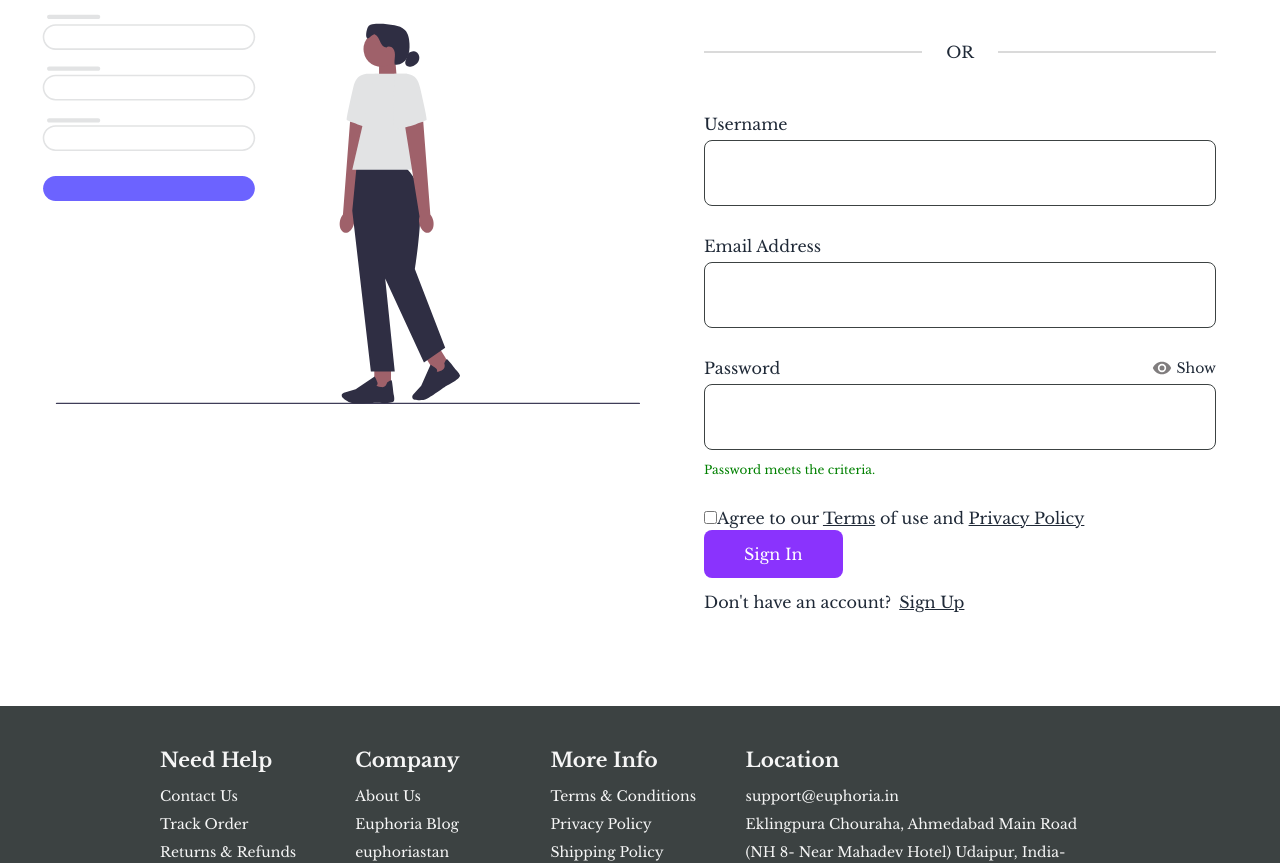
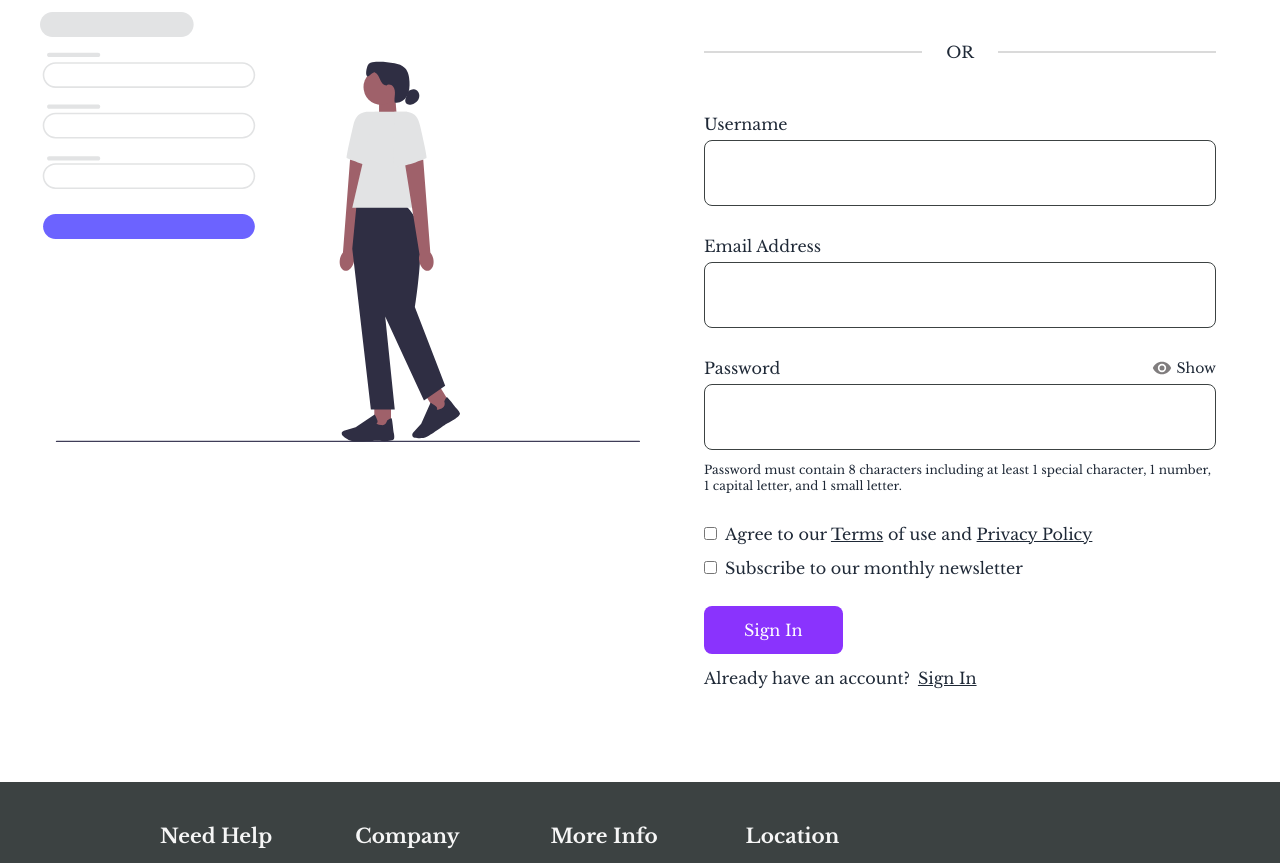
Before and after one commit to Sakib963/euphoria-client, a React (Vite) app: page /signup in a window 1280 px wide. Shown: the part 404-1267 px from the top of the page. Built offline with nearby package versions, Linux system fonts and the light colour scheme.

Commit message:
done login and signup page

```diff
--- a/src/pages/SignUp/SignUp.jsx
+++ b/src/pages/SignUp/SignUp.jsx
@@ -25,20 +25,26 @@ const SignUp = () => {
 
     const hasMinLength = newPassword.length >= 8;
     const hasNumber = /[0-9]/.test(newPassword);
-    const hasSpecialChar = /[!@#$%^&*()_+{}\[\]:;<>,.?~\\/\-="']/.test(newPassword);
+    const hasSpecialChar = /[!@#$%^&*()_+{}[\]:;<>,.?~\\/\-="']/.test(
+      newPassword
+    );
     const hasUpperCase = /[A-Z]/.test(newPassword);
 
-    setIsPasswordValid(hasMinLength && hasNumber && hasSpecialChar && hasUpperCase);
+    setIsPasswordValid(
+      hasMinLength && hasNumber && hasSpecialChar && hasUpperCase
+    );
     setPassword(newPassword);
   };
   return (
     <div className="grid grid-cols-1 lg:grid-cols-2 max-w-[1440px] mx-auto">
       <div className="order-2 lg:order-1 flex flex-col items-center justify-center w-full pl-5 lg:pl-10">
-        <SignUpVector width="100%"/>
+        <SignUpVector width="100%" />
       </div>
       <div className="order-1 lg:order-2 w-full p-5 lg:p-16">
         <h1 className="text-3xl font-semibold text-[#333] mb-2">Sign Up</h1>
-        <p className="text-sm text-[#33333380] mb-12">Sign Up for free access to our products</p>
+        <p className="text-sm text-[#33333380] mb-12">
+          Sign Up for free access to our products
+        </p>
         <button className="flex items-center justify-center gap-2 w-full md:w-1/2 mx-auto lg:w-full py-4 text-lg border-[1px] rounded-lg border-[#3C4242] mb-5">
           <GoogleIcon width={"24px"} />
           <p>Continue With Google</p>
@@ -103,13 +109,37 @@ const SignUp = () => {
             onChange={handlePasswordChange}
             required
           />
-          <p className={`mt-2 mb-7 text-xs ${isPasswordValid ? "text-[green]" : "text-[red]"}`}>
+          {password.length === 0 ? (
+            <p className="mt-2 mb-7 text-xs">
+              Password must contain 8 characters including at least 1 special
+              character, 1 number, 1 capital letter, and 1 small letter.
+            </p>
+          ) : (
+            <p
+              className={`mt-2 mb-7 text-xs ${
+                isPasswordValid ? "text-[green]" : "text-[red]"
+              }`}
+            >
               {isPasswordValid
                 ? "Password meets the criteria."
                 : "Password must have at least 8 characters, including 1 number, 1 special character, and 1 capital letter."}
             </p>
+          )}
 
-          <p><input type="checkbox" name="" id="" />Agree to our <span className="underline">Terms</span> of use and <span className="underline">Privacy Policy</span></p>
+          <p>
+            <input
+              className="mr-2 mb-4"
+              required
+              type="checkbox"
+              name="terms_policy"
+            />
+            Agree to our <span className="underline">Terms</span> of use and{" "}
+            <span className="underline">Privacy Policy</span>
+          </p>
+          <p>
+            <input className="mr-2 mb-8" type="checkbox" name="terms_policy" />
+            Subscribe to our monthly newsletter
+          </p>
           <button
             className="bg-purple p-3 px-10 rounded-lg w-max text-[#fff] mb-3"
             type="submit"
@@ -117,9 +147,9 @@ const SignUp = () => {
             Sign In
           </button>
           <p className="mb-7 cursor-pointer">
-            Don&apos;t have an account?
-            <Link to="/signup" className="ml-2 underline">
-              Sign Up
+            Already have an account?
+            <Link to="/login" className="ml-2 underline">
+              Sign In
             </Link>
           </p>
         </form>
```
Lines whose indentation alone changed are shown as unchanged.
